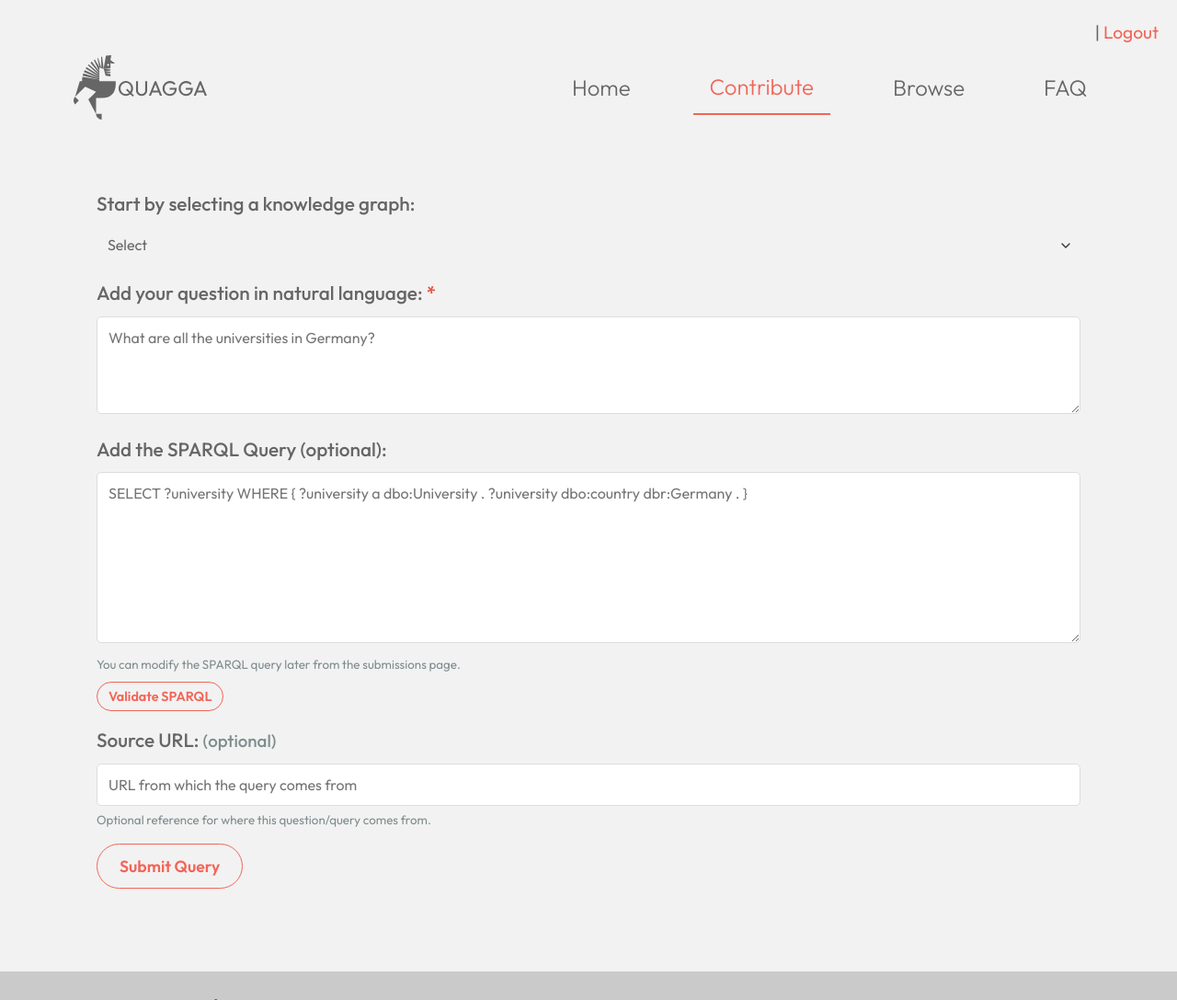
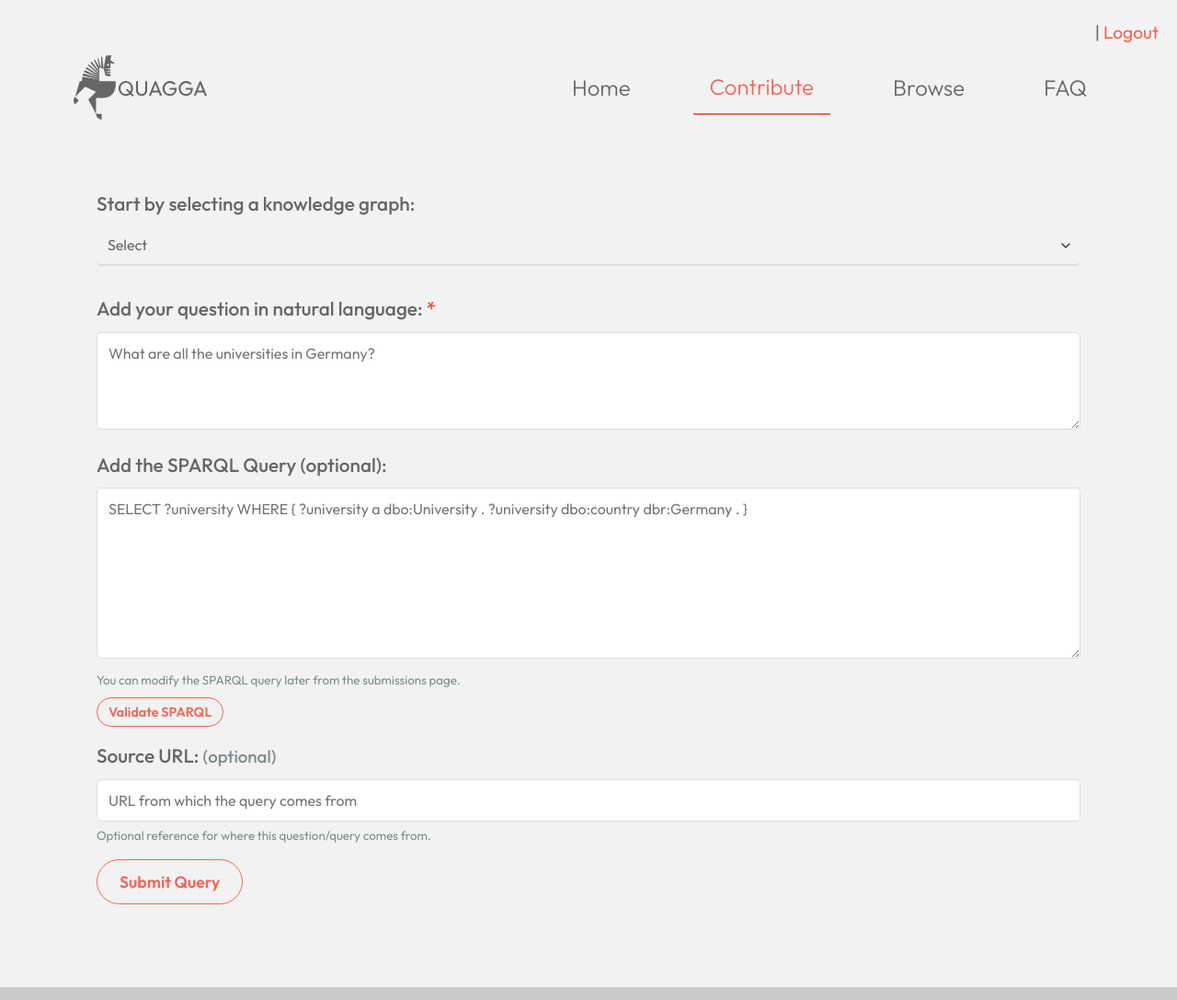
Before and after one commit to odoma-ch/quagga, a FastAPI app: page /list in a window 1280 px wide. Shown: the top 1087 px of the page at 92% size. Run offline with FastAPI, Linux system fonts and the light colour scheme; the visitor is signed in with stand-in values (Sample User, id 1); data that the repository does not hold is empty; parts of the project's set-up code (start-up, migrations or seed data) failed here and were passed over.

Commit message:
add line below dropdown

```diff
--- a/templates/contribute.html
+++ b/templates/contribute.html
@@ -275,6 +275,12 @@
             -webkit-appearance: none;
             -moz-appearance: none;
             appearance: none;
+        }
+
+        /* Add underline to knowledge graph dropdown */
+        #kg_endpoint {
+            border-bottom: 2px solid #ddd;
+            margin-bottom: 15px;
         }
 
         button {
```
